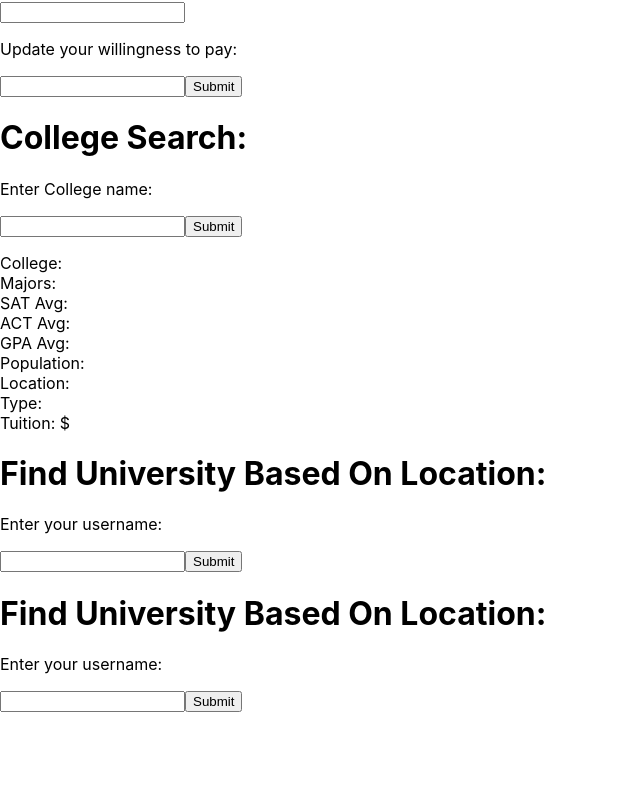
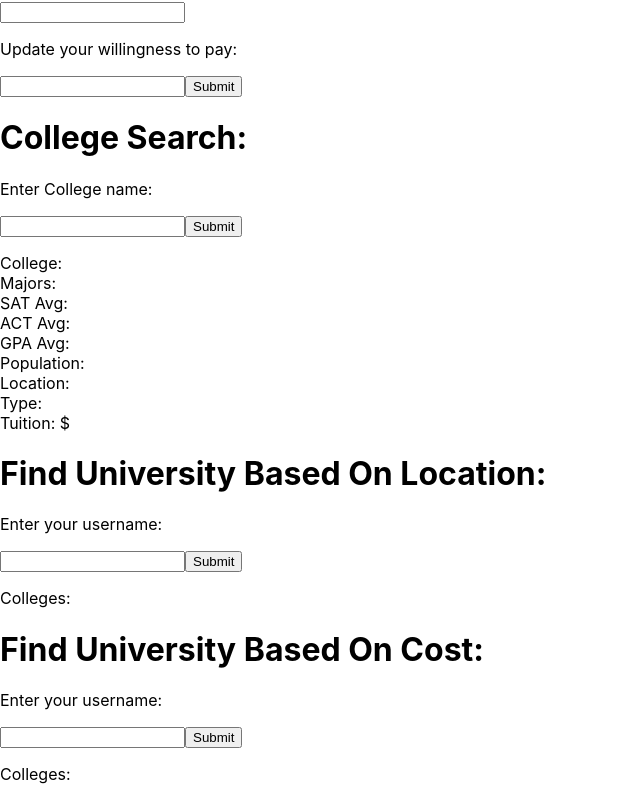
Before and after one commit to DouglasRYoung/TIGERBASE_1, a React (Create React App) app: page / in a window 1280 px wide. Shown: the part 1527-2327 px from the top of the page, without its empty margins (0-640 px from the left). Before the commit the page ends 2239 px from the top, so only its background shows below. Built offline with nearby package versions, Linux system fonts and the light colour scheme; no server answers.

Commit message:
idk find out

```diff
--- a/src/CostComparison.jsx
+++ b/src/CostComparison.jsx
@@ -5,7 +5,8 @@ class CostComparison extends React.Component {
     constructor(props) {
       super(props);
       this.state = {
-        username: ''
+        username: '',
+        colleges: []
       };
       this.handleSubmit = this.handleSubmit.bind(this)
       this.myChangeHandler = this.myChangeHandler.bind(this)
@@ -27,15 +28,18 @@ class CostComparison extends React.Component {
     body: JSON.stringify({
         "username" : state.username
         })
-  })
-  console.log(this.state.username)
+  }).then(res => res.json()).then(data => {
+    console.log(data)
+    this.setState({colleges: data})
+  });
+  //console.log(this.state.username)
       event.preventDefault();
     }
 
     render() {
       return (
         <form onSubmit={this.handleSubmit}>
-        <h1>Find University Based On Location:</h1>
+        <h1>Find University Based On Cost:</h1>
 
         <p>Enter your username:</p>
         <input
@@ -46,6 +50,8 @@ class CostComparison extends React.Component {
         />
         <input type="submit" value="Submit"
         />
+        <p>Colleges: {this.state.colleges} <br />
+        </p>
         </form>
       );
     }
--- a/src/LQuery.jsx
+++ b/src/LQuery.jsx
@@ -5,7 +5,8 @@ class LQuery extends React.Component {
     constructor(props) {
       super(props);
       this.state = {
-        username: ''
+        username: '',
+        colleges:[]
       };
       this.handleSubmit = this.handleSubmit.bind(this)
       this.myChangeHandler = this.myChangeHandler.bind(this)
@@ -27,8 +28,11 @@ class LQuery extends React.Component {
     body: JSON.stringify({
         "username" : state.username
         })
-  })
-  console.log(this.state.username)
+  }).then(res => res.json()).then(data => {
+    console.log(data)
+    this.setState({colleges: data})
+  });
+  //console.log(this.state.username)
       event.preventDefault();
     }
 
@@ -46,6 +50,8 @@ class LQuery extends React.Component {
         />
         <input type="submit" value="Submit"
         />
+        <p>Colleges: {this.state.colleges} <br />
+        </p>
         </form>
       );
     }
```
Also changed, not shown: 1 other file (tests, documents, lock files or other folders).
